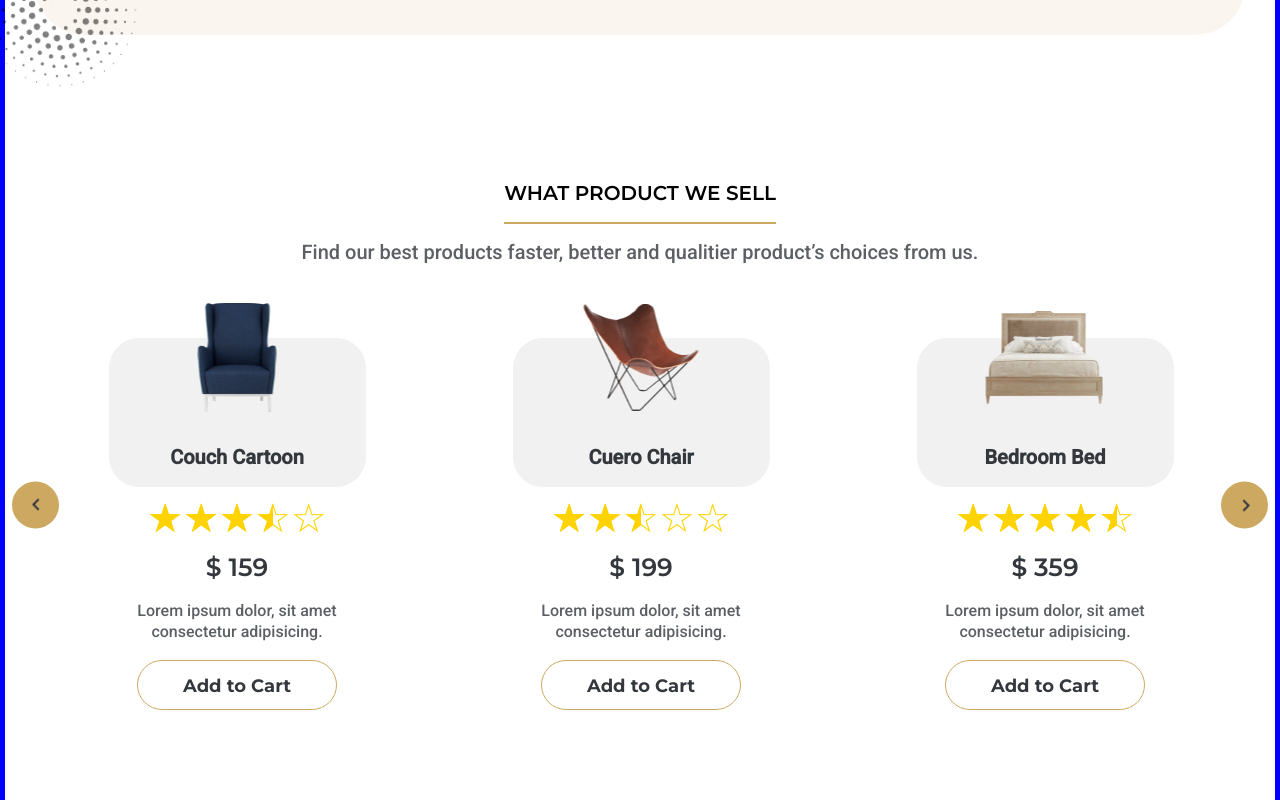
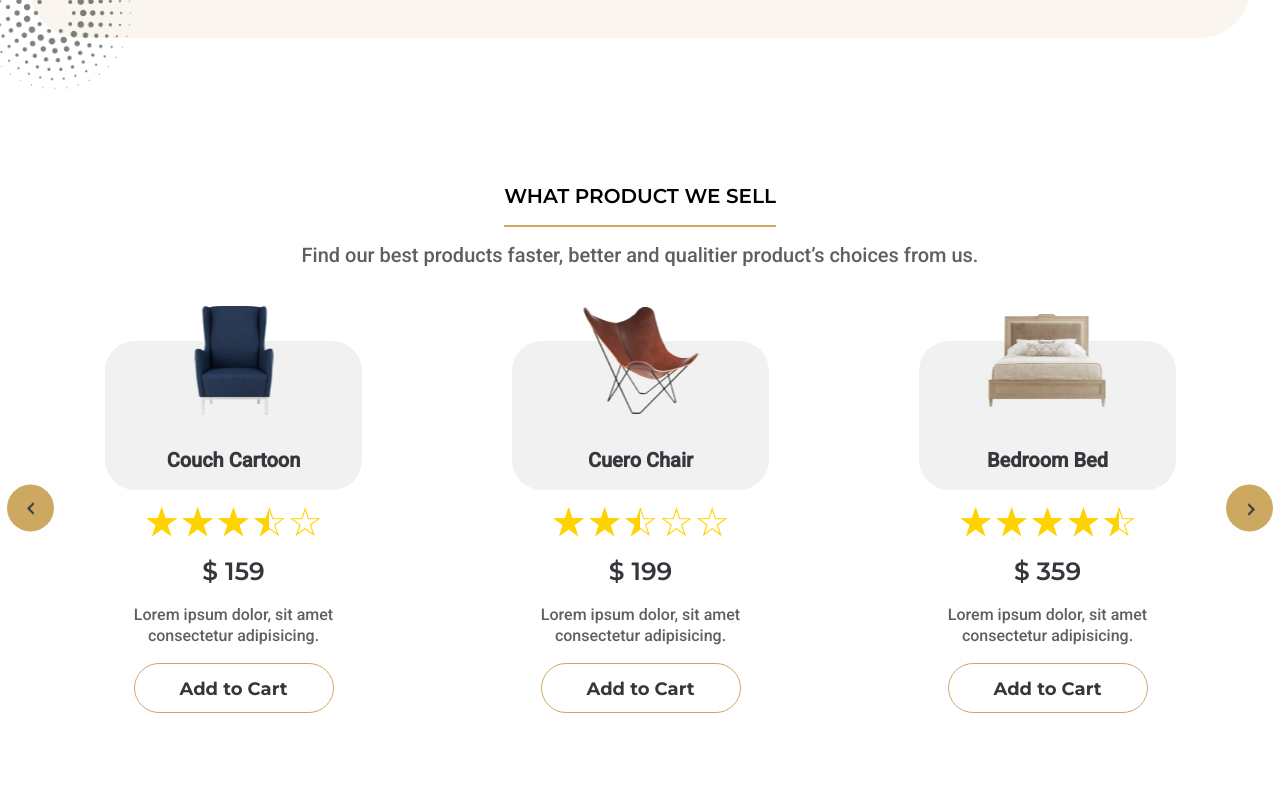
Before and after one commit to OleksandrPoliukh/Benco_store_project, a plain HTML site: page index.html in a window 1280 px wide. Shown: the part 1281-2081 px from the top of the page. Drawn offline with nearby package versions, Linux system fonts and the light colour scheme.

Commit message:
Work with adaptivity in 1024px-1350px screens. Remove wrapper borders

```diff
--- a/css/style.css
+++ b/css/style.css
@@ -20,7 +20,7 @@ body {
 
 .wrapper {
   max-width: 1920px;
-  border: 5px solid red;
+  /* border: 5px solid red; */
   margin: 0 auto;
 }
 
@@ -1223,7 +1223,7 @@ input.invalid + span {
 
 @media (max-width: 1600px) {
   .wrapper {
-    border: 5px solid green;
+    /* border: 5px solid green; */
   }
 
   .menu__item {
@@ -1337,7 +1337,7 @@ input.invalid + span {
 
 @media (max-width: 1500px) {
   .wrapper {
-    border: 5px solid yellow;
+    /* border: 5px solid yellow; */
   }
 
   .menu__item {
@@ -1447,7 +1447,7 @@ input.invalid + span {
 
 @media (max-width: 1350px) {
   .wrapper {
-    border: 5px solid blue;
+    /* border: 5px solid blue; */
   }
 
   .header__info {
@@ -1763,6 +1763,6 @@ input.invalid + span {
 
 @media (max-width: 1024px) {
   .wrapper {
-    border: 5px solid pink;
-  }
-}
+    /* border: 5px solid pink; */
+  }
+}
```
